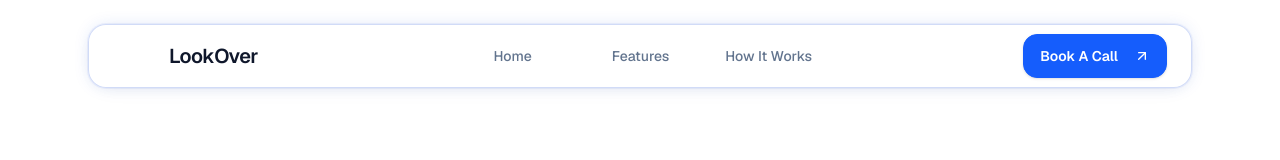
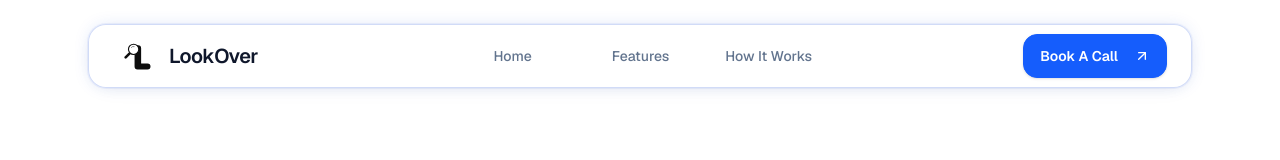
Before and after one commit to msidhartha7/ironhide, a Next.js app: page / in a window 1280 px wide. Shown: the top 160 px of the page. Built offline with nearby package versions, Linux system fonts and the light colour scheme; no server answers.

Commit message:
update logo

```diff
--- a/components/Logo.tsx
+++ b/components/Logo.tsx
@@ -14,7 +14,6 @@ export function Logo({ size = 36, className = "", priority = false }: LogoProps)
             width={size}
             height={size}
             className={`drop-shadow-glow ${className}`.trim()}
-            style={{ filter: "brightness(0) invert(1)" }}
             priority={priority}
         />
     );
```
